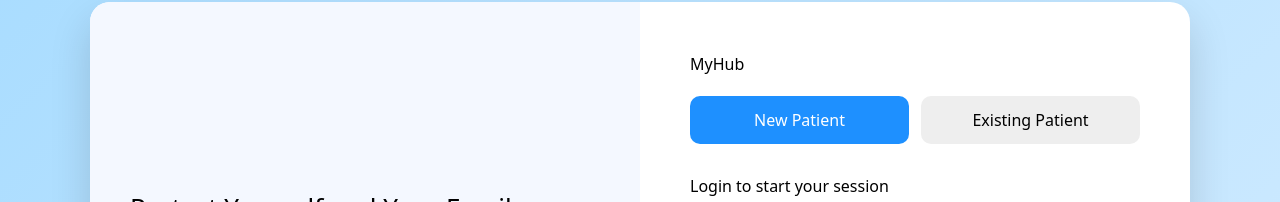
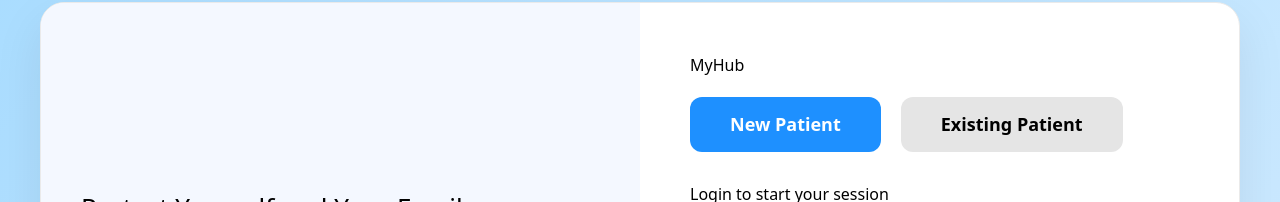
Before and after one commit to Victor-Sirbu/Tweb, a React (Vite) app in the folder client/: page / in a window 1280 px wide. Shown: the part 98-300 px from the top of the page. Built offline with nearby package versions, Linux system fonts and the light colour scheme.

Commit message:
Pagina de login(demo)nefinalizata

```diff
--- a/client/src/styles/LoginPage.css
+++ b/client/src/styles/LoginPage.css
@@ -4,15 +4,18 @@
     display: flex;
     justify-content: center;
     align-items: center;
+    padding: 40px;
 }
 
 .card {
-    width: 1100px;
+    width: 100%;
+    max-width: 1200px;
     height: 600px;
     background: white;
-    border-radius: 20px;
+    border-radius: 24px;
+    border: 1px solid #eaeaea;
+    box-shadow: 0 20px 50px rgba(0, 0, 0, 0.08);
     display: flex;
-    box-shadow: 0 20px 40px rgba(0,0,0,0.15);
     overflow: hidden;
 }
 
@@ -71,20 +74,28 @@
 /* TABS */
 .tabs {
     display: flex;
-    gap: 12px;
+    gap: 20px;
     margin-bottom: 30px;
 }
 
 .tab {
-    flex: 1;
-    padding: 12px;
+    padding: 14px 40px;
+    border-radius: 12px;
     border: none;
-    background: #eee;
-    border-radius: 10px;
+    font-size: 18px;
+    font-weight: 600;
     cursor: pointer;
-    font-weight: 500;
+    transition: all 0.3s ease;
+    background-color: #e5e5e5;
+    color: #000;
 }
 
+.tab:hover {
+    background-color: #2f80ed;
+    color: white;
+    transform: translateY(-2px);
+    box-shadow: 0 6px 15px rgba(47, 128, 237, 0.3);
+}
 .tab.active {
     background: #1e90ff;
     color: white;
```
